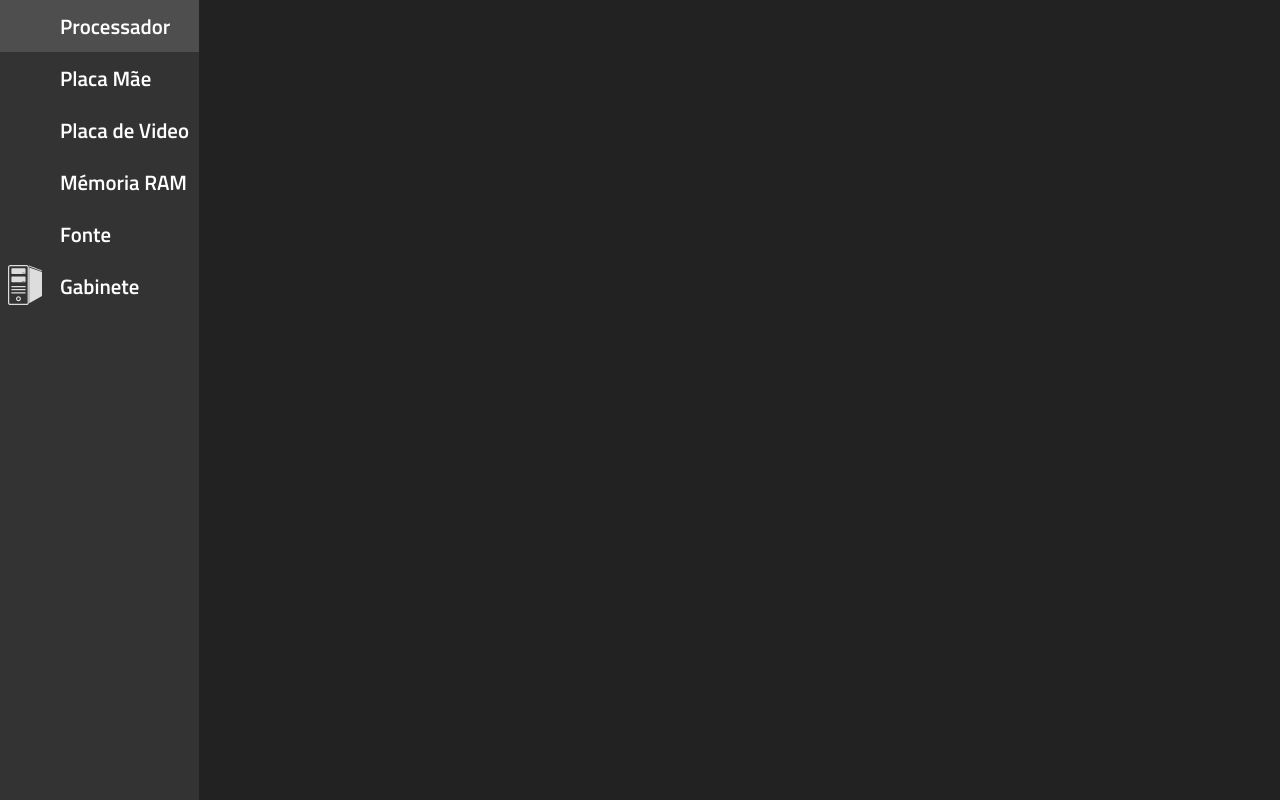
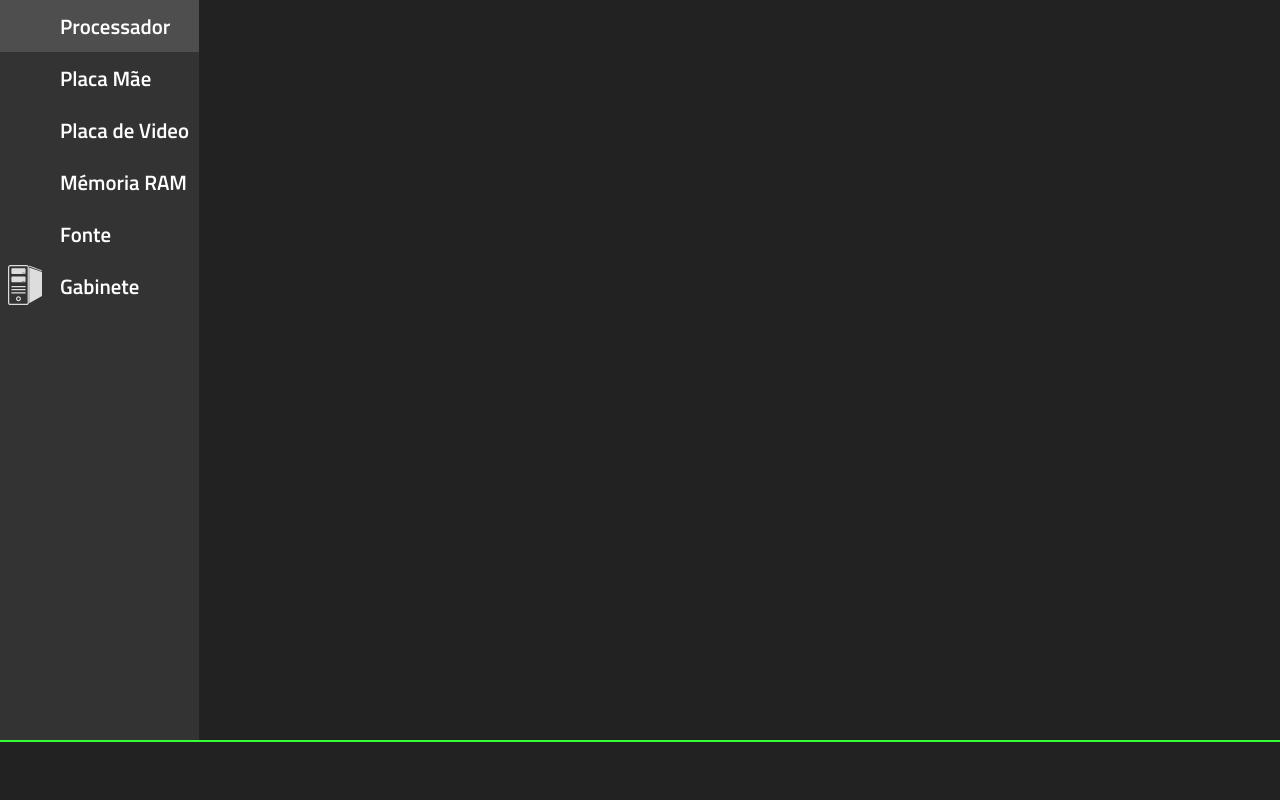
Before and after one commit to PSouza-10/pc-parts.io-frontend, a React (Create React App) app: page / in a window 1280 px wide. Built offline with nearby package versions, Linux system fonts and the light colour scheme; some icons are missing.

Commit message:
Added Footer

```diff
--- a/src/App.tsx
+++ b/src/App.tsx
@@ -1,9 +1,10 @@
 import React from 'react';
-import { Sidebar } from './components'
+import { Sidebar,Footer } from './components'
 function App() {
   return (
     <div className="App">
       <Sidebar />
+      <Footer />
     </div>
   );
 }
--- /dev/null
+++ b/src/components/Footer/index.tsx
@@ -0,0 +1,7 @@
+import {Container} from './styles'
+
+export function Footer () {
+    return <Container>
+
+    </Container>
+}
--- /dev/null
+++ b/src/components/Footer/styles.ts
@@ -0,0 +1,13 @@
+import styled from 'styled-components'
+
+export const Container = styled.div`
+    background-color: var(--base-color);
+    position: fixed;
+    display:flex;
+    bottom: 0;
+    left: 0;
+    right: 0;
+    height: 60px;
+    z-index: 1;
+    border-top: 2px solid var(--green);
+`
--- a/src/components/index.ts
+++ b/src/components/index.ts
@@ -1 +1,2 @@
 export {Sidebar} from './Sidebar'
+export {Footer} from './Footer'
--- a/tsconfig.json
+++ b/tsconfig.json
@@ -16,7 +16,7 @@
     "module": "esnext",
     "moduleResolution": "node",
     "resolveJsonModule": true,
-    "isolatedModules": false,
+    "isolatedModules": true,
     "noEmit": true,
     "jsx": "react-jsx"
   },
```
Also changed, not shown: src/components/Sidebar/style.ts (line endings or trailing spaces).
